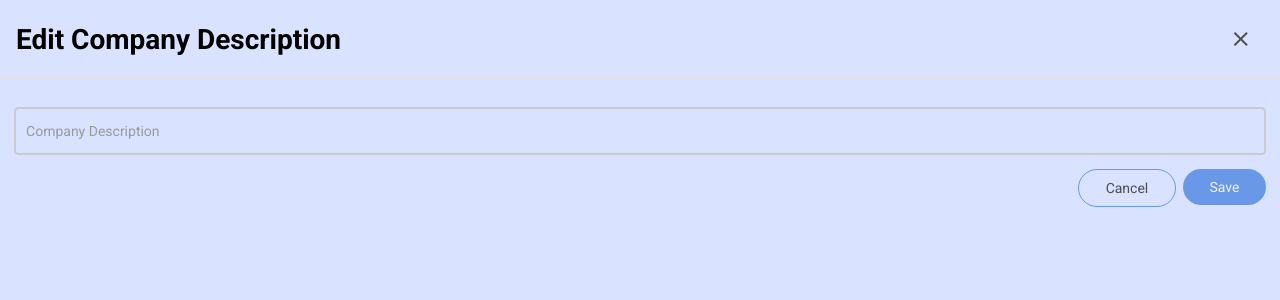
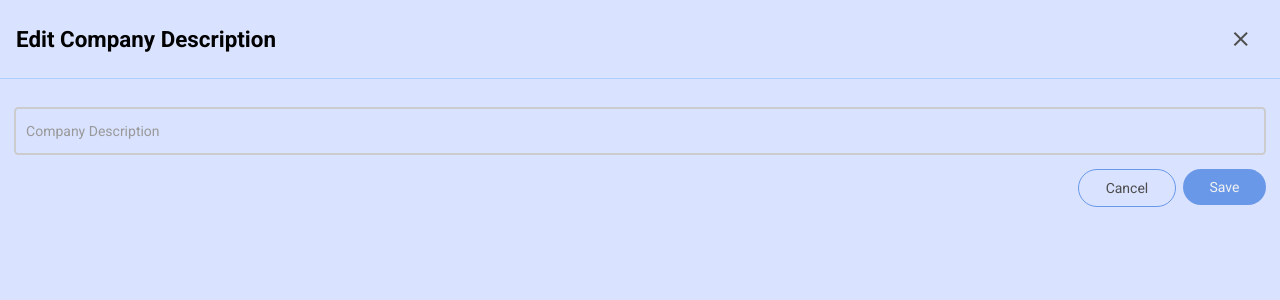
Before and after one commit to hoppxi/attendify, a Next.js app: page /settings/profile in a window 1280 px wide. Both pictures are taken after a click on the button 801 px from the left and 636 px from the top of the page. Shown: the top 300 px of the page. Built offline with nearby package versions, Linux system fonts and the light colour scheme.

Commit message:
Adding more customization options to components

```diff
--- a/src/components/dialogs/Dialogs.module.css
+++ b/src/components/dialogs/Dialogs.module.css
@@ -62,11 +62,11 @@
     align-items: center;
     padding: 16px;
     /* background-color: #f5f5f5; */
-    border-bottom: 1px solid #e0e0e0;
+    border-bottom: 1px solid var(--secondary-300);
 }
 
 .dialog_title {
-    font-size: 2rem;
+    font-size: 1.6rem;
     font-weight: 600;
 }
 
--- a/src/components/inputs/fields/Fields.tsx
+++ b/src/components/inputs/fields/Fields.tsx
@@ -12,7 +12,8 @@ interface InputProps {
 	helperText?: string;
 	disabled?: boolean;
 	name?: string;
-	required?: boolean
+	required?: boolean;
+	labelClassName?: string
 }
 
 const TextField: React.FC<InputProps> = ({
@@ -25,7 +26,8 @@ const TextField: React.FC<InputProps> = ({
     helperText,
     disabled = false,
     name,
-    required
+    required,
+	labelClassName
 }) => {
     const [isFocused, setIsFocused] = useState(false);
 
@@ -46,9 +48,9 @@ const TextField: React.FC<InputProps> = ({
 					placeholder={isFocused ? placeholder : " "}
 					disabled={disabled}
 					name={name}
-          required={required}
+          			required={required}
 				/>
-        <label className={styles.label}>{label}</label>
+        <label className={`${labelClassName ? labelClassName : ""} ${styles.label}`}>{label}</label>
 			</div>
 			{helperText && !error && <div className={styles.helper_text}>{helperText}</div>}
 			{error && <div className={styles.error_text}>{error}</div>}
--- a/src/components/lists/Lists.module.css
+++ b/src/components/lists/Lists.module.css
@@ -71,3 +71,7 @@
     padding: 0rem;
     justify-content: space-between;
 }
+
+.supporting_text {
+    text-align: start;
+}
--- a/src/components/lists/Lists.tsx
+++ b/src/components/lists/Lists.tsx
@@ -15,7 +15,9 @@ interface ListItemConfig {
 
 interface ListConfig {
     heading?: string,
-    children?: React.ReactNode
+    children?: React.ReactNode;
+    className?: string;
+    sectionClassName?: string;
 }
 
 const ListItem: React.FC<ListItemConfig> = ({onClick, icon, listNum, heading, supportingText, info, href}) => {
@@ -33,11 +35,11 @@ const ListItem: React.FC<ListItemConfig> = ({onClick, icon, listNum, heading, su
     )
 }
 
-const List: React.FC<ListConfig> = ({heading, children}) => {
+const List: React.FC<ListConfig> = ({heading, children, sectionClassName, className}) => {
     return(
-        <div className={style.list}>
+        <div className={`${className ? className : ""} ${style.list}`}>
             <div className={style.list_heading}>{heading}</div>
-            <div className={style.list_section}>
+            <div className={`${sectionClassName ? sectionClassName : ""} ${style.list_section}`}>
                 {children}
             </div>
         </div>
```
